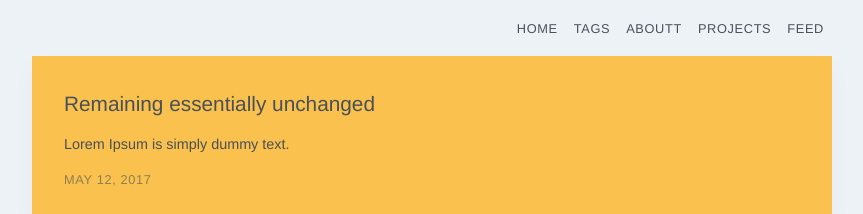
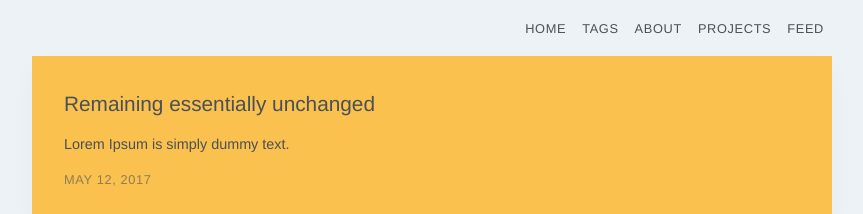
Before and after one commit to vonHund/colorie, a Jekyll site: the page built from index.html, in a window 1280 px wide. Shown: the top 214 px of the page, without its empty margins (208-1071 px from the left). Built offline with Jekyll 4.4.1, drawn with Linux system fonts in a browser that asks for light colours; some web fonts are replaced.

Commit message:
Update navigation.html

```diff
--- a/_includes/navigation.html
+++ b/_includes/navigation.html
@@ -2,7 +2,7 @@
   <ul>
     <li><a href="/" {% if page.url == "/" %}class="active"{% endif %}>Home</a></li>
     <li><a href="/tags" {% if page.url == "/tags" %}class="active"{% endif %}>Tags</a></li>
-    <li><a href="/aboutt" {% if page.url == "/aboutt" %}class="active"{% endif %}>Aboutt</a></li>
+    <li><a href="/about" {% if page.url == "/about" %}class="active"{% endif %}>About</a></li>
     <li><a href="/projects" {% if page.url == "/projects" %}class="active"{% endif %}>Projects</a></li>
     <li><a href="/atom.xml">Feed</a></li>
   </ul>
```
